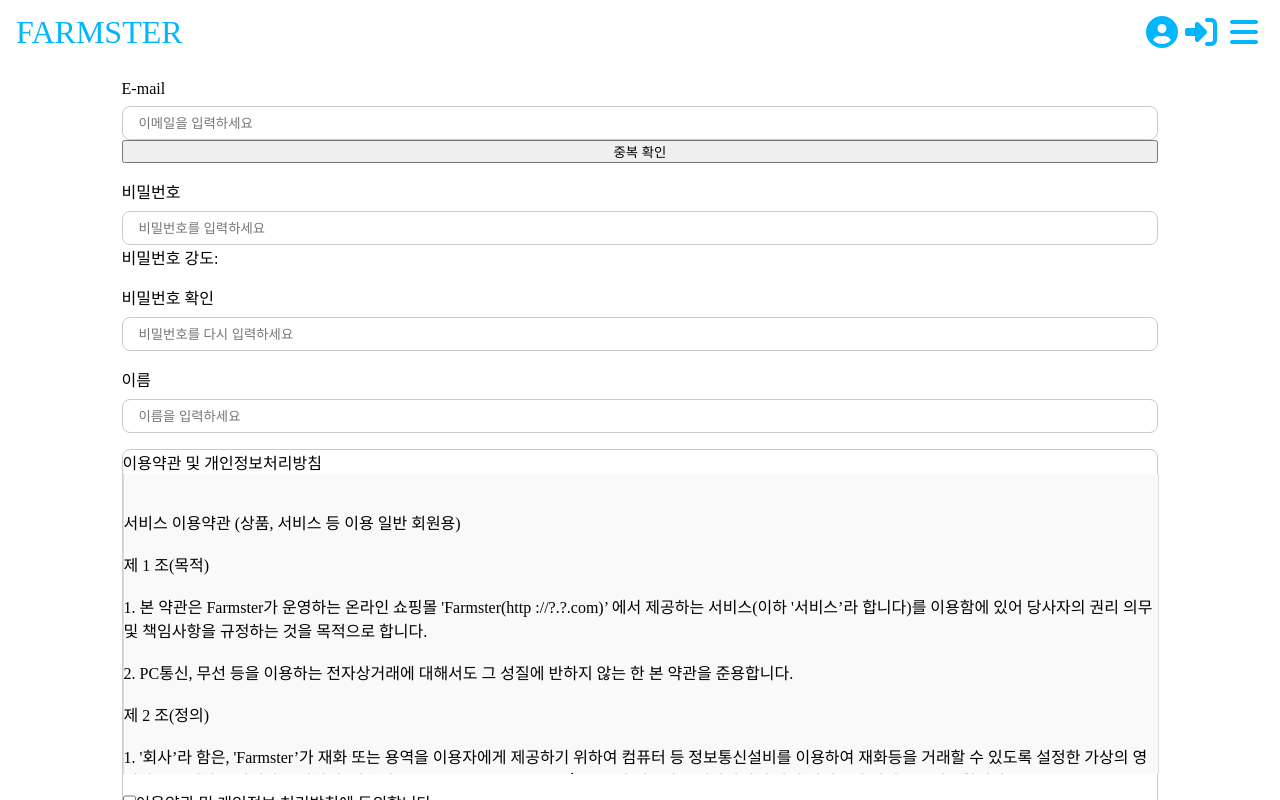
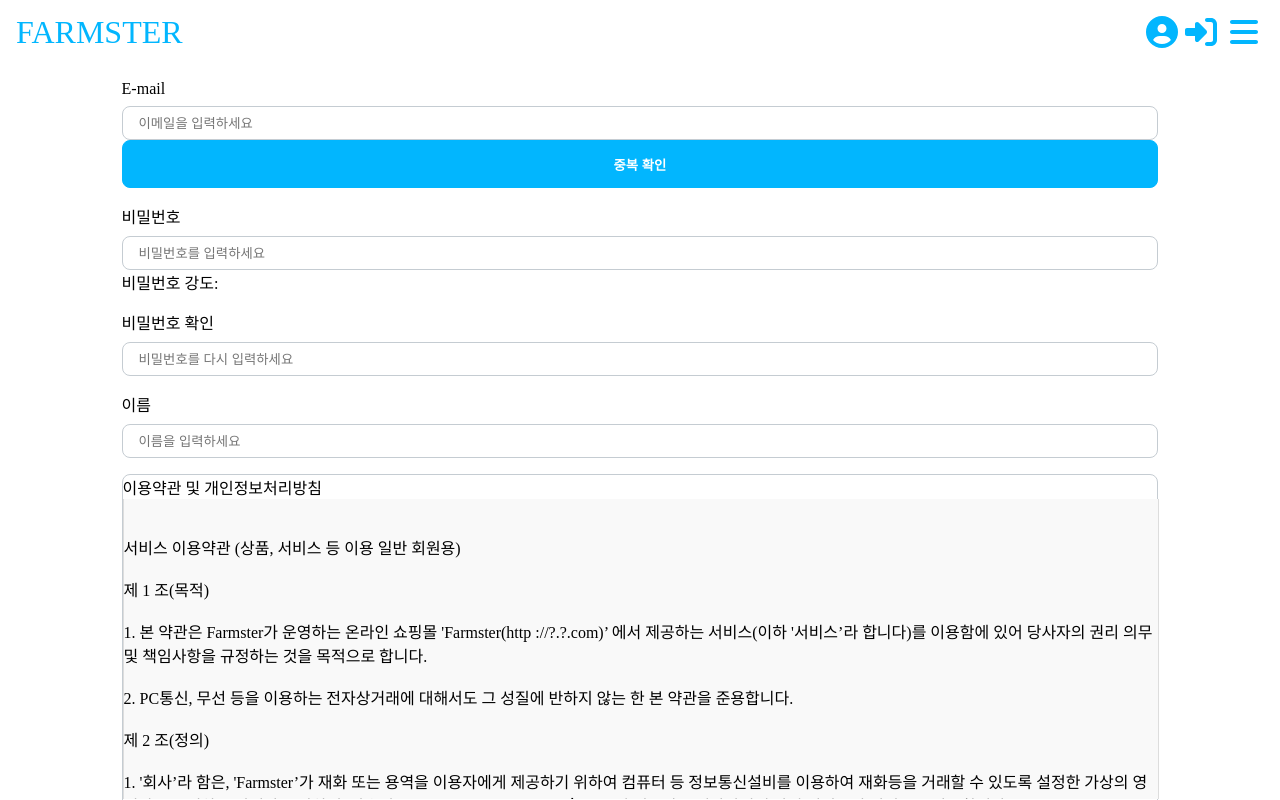
Before and after one commit to ej-rarus/smartfarm_app, a React (Create React App) app: page /signup in a window 1280 px wide. Shown: the top 800 px of the page. Built offline with nearby package versions, Linux system fonts and the light colour scheme; a web font is replaced by a local one.

Commit message:
이메일 입력 확인 기능 추가

```diff
--- a/src/App.css
+++ b/src/App.css
@@ -290,6 +290,16 @@ label{
   font-weight: bolder;
 }
 
+.check-btn {
+  width: 100%;
+  height: 3rem;
+  border: 1px solid var(--point-color3);
+  border-radius: 8px;
+  background-color: var(--point-color3);
+  color: white;
+  font-weight: bolder;
+}
+
 .std-input-field {
   padding-left: 1rem;
   height: 2rem;
--- a/src/components/SignUpForm.js
+++ b/src/components/SignUpForm.js
@@ -30,6 +30,10 @@ export default function SignUpForm() {
   };
 
   const checkEmailDuplication = async () => {
+    if (!email.trim()) {
+      alert("이메일을 입력해 주세요.");
+      return;
+    }
     if (!isEmailValid) {
       alert("유효한 이메일 형식을 입력해 주세요.");
       return;
```
